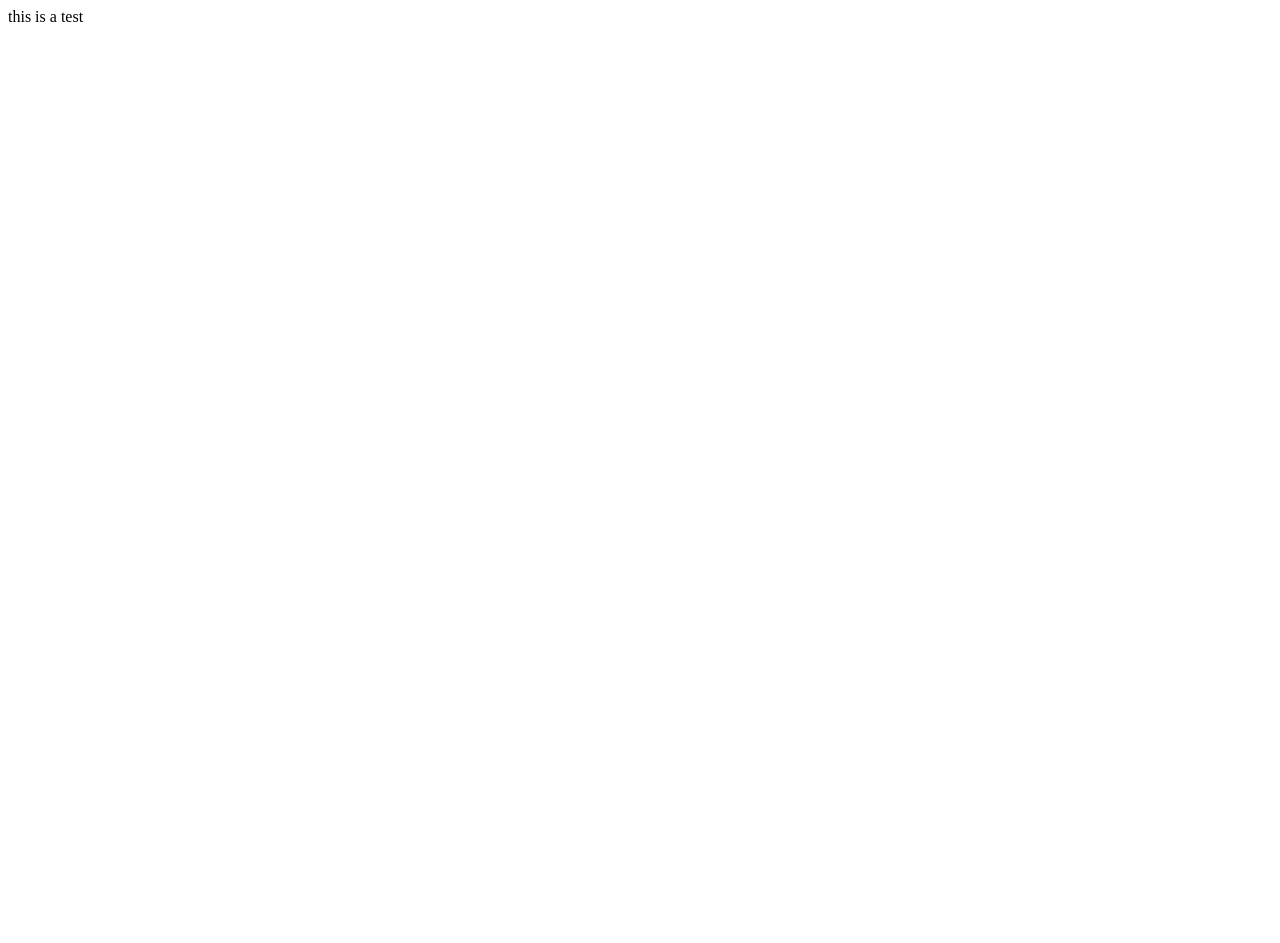
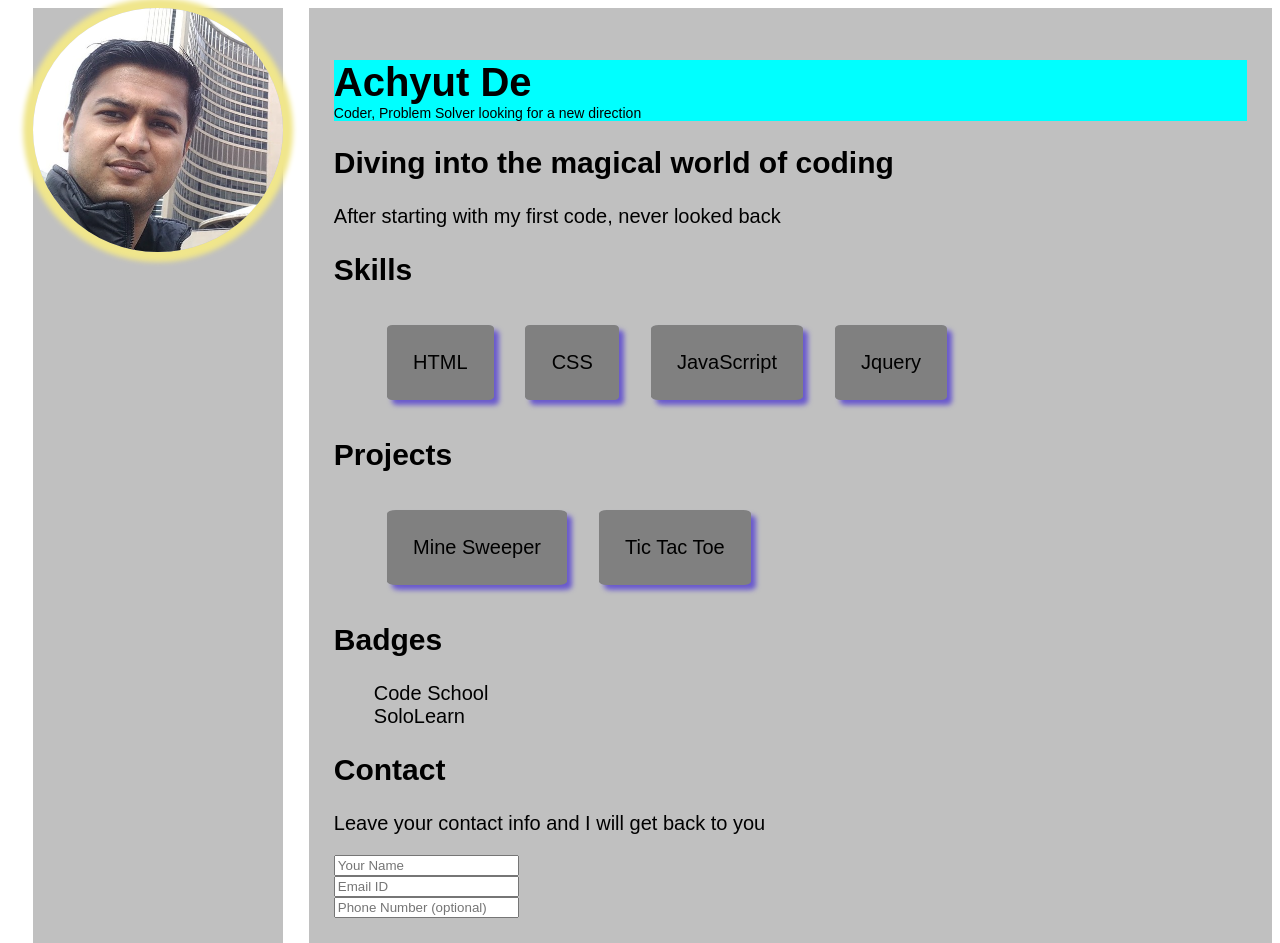
Before and after one commit to achyutkumarde/achyutkumarde.github.io, a plain HTML site: page index.html in a window 1280 px wide. Before the commit the page ends 800 px from the top, so only its background shows below. Drawn offline with Linux system fonts and the light colour scheme.

Commit message:
First Draft of the portfolio

```diff
--- /dev/null
+++ b/css/stylesheet.css
@@ -0,0 +1,51 @@
+
+body{
+    font-size: 20px;
+    font-family: sans-serif;
+    display: flex;
+    flex-flow: nowrap;
+
+}
+header{
+    width: 100%;
+    background: aqua;
+}
+aside{
+    margin: 0% 2%;
+    background: silver;
+}
+.main{
+    background: silver;
+    padding: 2%;
+    flex:1;
+}
+h1{
+    margin-bottom: 0;}
+ul{
+    list-style-type: none;
+}
+ul.boxstyle li{
+    background: gray;
+    padding: 3%;
+    margin: 1.5%;
+    border-radius: 5%;
+    display: inline-block;
+    transition: background 0.4s;
+    box-shadow: slateblue 5px 5px 5px;
+    cursor: pointer;
+}
+ul.boxstyle li:hover{
+    background:whitesmoke;
+}
+img{
+    max-width: 250px;
+    border-radius: 50%;
+    box-shadow: 0px 0px 5px 10px khaki;
+}
+input{
+    display: block;
+}
+.tagline{
+    font-size: 0.7em;
+    margin-top: 0;
+}
--- a/index.html
+++ b/index.html
@@ -5,8 +5,47 @@
     <meta name="viewport" content="width=device-width, initial-scale=1.0">
     <meta http-equiv="X-UA-Compatible" content="ie=edge">
     <title>Achyut De's Portfolio</title>
+    <link rel="stylesheet" type="text/css" href="css/stylesheet.css">
+
 </head>
 <body>
-    this is a test
+    <aside>
+            <img src="img/profilepic.jpg" alt="Profile Picture">
+    </aside>
+
+    <div class="main">
+        <header>
+            <h1>Achyut De</h1>
+            <p class="tagline">Coder, Problem Solver looking for a new direction</p>
+        </header>
+        <h2>Diving into the magical world of coding</h2>
+        <p>After starting with my first code, never looked back</p>
+        <h2>Skills</h2>
+        <ul class="skills boxstyle">
+            <li>HTML</li>
+            <li>CSS</li>
+            <li>JavaScrript</li>
+            <li>Jquery</li>
+        </ul>
+        <h2>Projects</h2>
+        <ul class="projects boxstyle">
+            <li>Mine Sweeper</li>
+            <li>Tic Tac Toe</li>
+        </ul>
+        <h2>Badges</h2>
+        <ul>
+            <li>Code School</li>
+            <li>SoloLearn</li>
+        </ul>
+        <h2>Contact</h2>
+        <div class="contact_form">
+            <p>Leave your contact info and I will get back to you</p>
+            <form method="POST">
+                <input type="text" placeholder="Your Name" />
+                <input type="email" placeholder="Email ID">
+                <input type="tel" placeholder="Phone Number (optional)">
+            </form>
+        </div>
+    </div>
 </body>
 </html>
```
Also changed, not shown: .picasaoriginals/IMG_20171021_120645 (1).jpg (added), img/.picasaoriginals/profilepic.jpg (added), img/profilepic.jpg (added), img/profilepic1.jpg (added), 4 other files.
